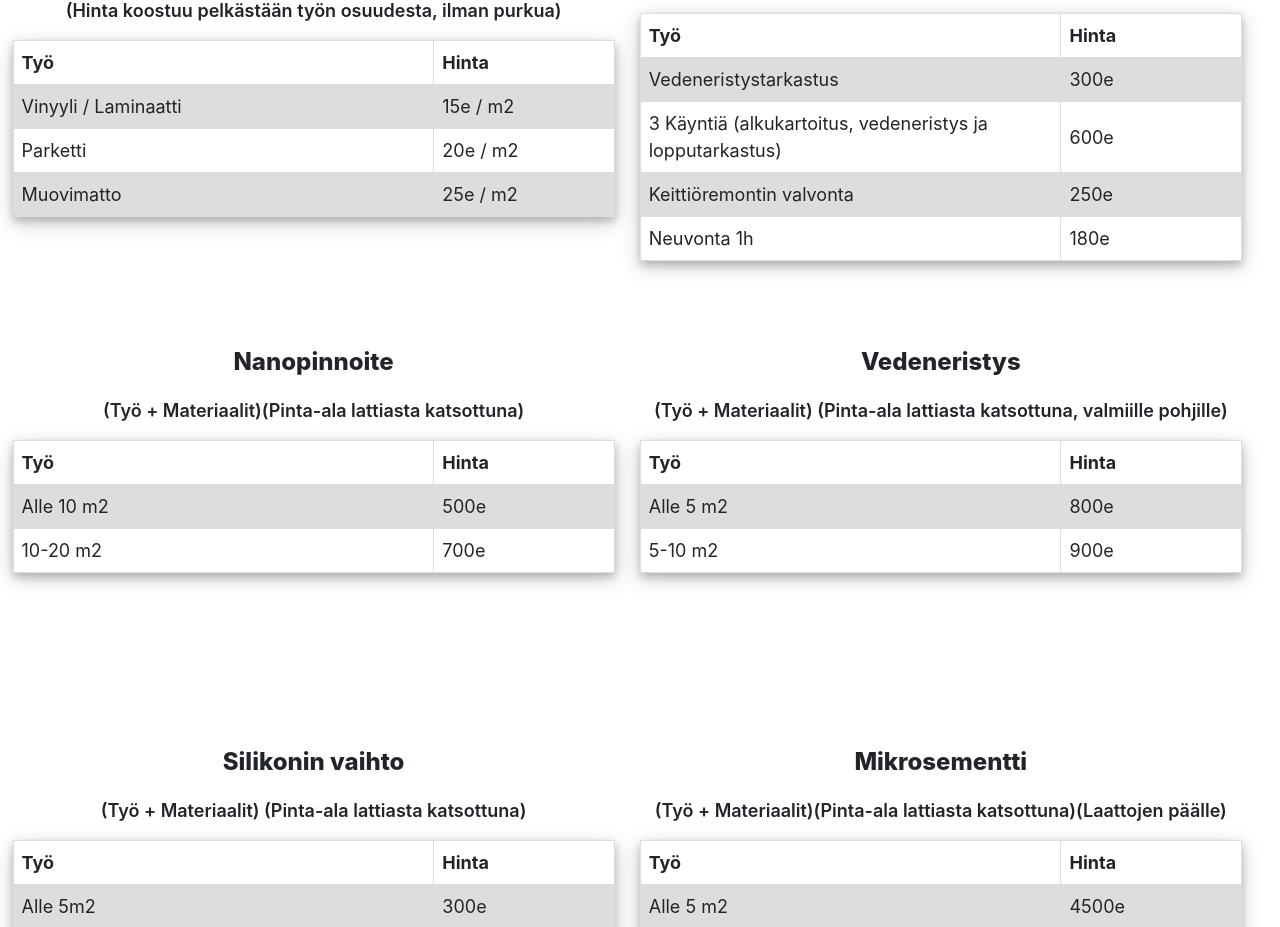
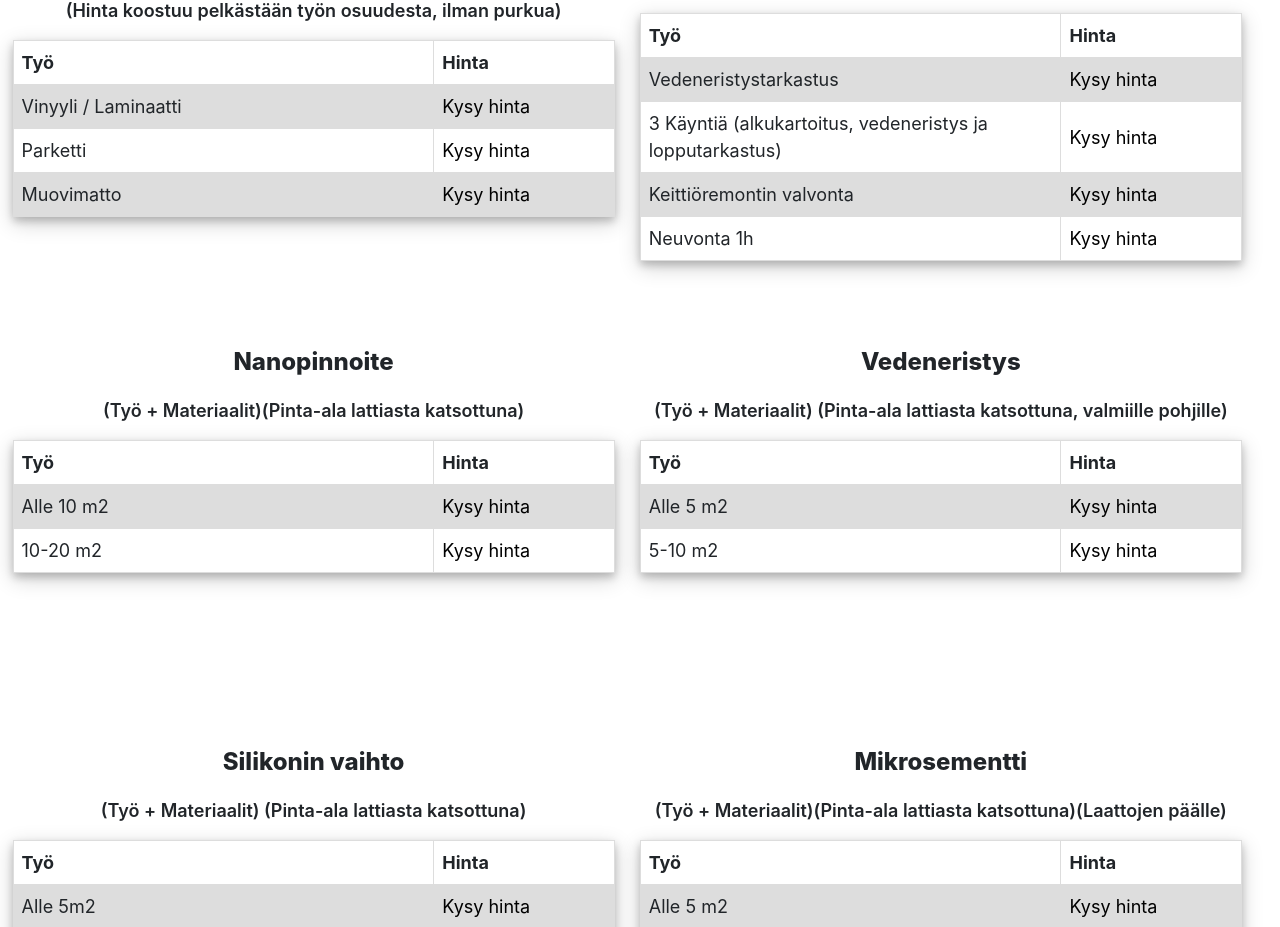
Before and after one commit to juriki/juriki.github.io, a React (Create React App) app: page /about in a window 1280 px wide. Shown: the part 256-1183 px from the top of the page. Built offline with nearby package versions, Linux system fonts and the light colour scheme.

Commit message:
Hinta Muokkaus

```diff
--- a/src/AboutPage/Aboute.jsx
+++ b/src/AboutPage/Aboute.jsx
@@ -7,29 +7,29 @@ import React from 'react';
 
 function Aboute() {
     const lattia = ["Vinyyli / Laminaatti", "Parketti ", "Muovimatto"]
-    const lattiaHinta = ["15e / m2", "20e / m2 ", "25e / m2"]
+    const lattiaHinta = [<a href='contacts'style={{color: 'black'}}>Kysy hinta</a>,<a href='contacts'style={{color: 'black'}}>Kysy hinta</a>,<a href='contacts'style={{color: 'black'}}>Kysy hinta</a>]
     const lattiaText = "(Hinta koostuu pelkästään työn osuudesta, ilman purkua)"
 
     const vedeneristys = ["Alle 5 m2 ", "5-10 m2",]
-    const vedeneristysHinta = ["800e", "900e",]
+    const vedeneristysHinta = [<a href='contacts'style={{color: 'black'}}>Kysy hinta</a>,<a href='contacts'style={{color: 'black'}}>Kysy hinta</a>,]
     const vedeneristysText = "(Työ + Materiaalit) (Pinta-ala lattiasta katsottuna, valmiille pohjille)"
 
     const naopinnote = ["Alle 10 m2 ", "10-20 m2 "]
-    const naopinnoteHinta = ["500e", "700e"]
+    const naopinnoteHinta = [<a href='contacts'style={{color: 'black'}}>Kysy hinta</a>,<a href='contacts'style={{color: 'black'}}>Kysy hinta</a>,]
     const naopinnoteText = "(Työ + Materiaalit)(Pinta-ala lattiasta katsottuna)"
 
 
     const markatilavalvonta = ["Vedeneristystarkastus", "3 Käyntiä (alkukartoitus, vedeneristys ja lopputarkastus)", "Keittiöremontin valvonta", "Neuvonta 1h"]
-    const markatilavalvontaHinta = ["300e", "600e", "250e", "180e"]
+    const markatilavalvontaHinta = [<a href='contacts'style={{color: 'black'}}>Kysy hinta</a>,<a href='contacts'style={{color: 'black'}}>Kysy hinta</a>,<a href='contacts'style={{color: 'black'}}>Kysy hinta</a>,<a href='contacts'style={{color: 'black'}}>Kysy hinta</a>,]
     const markatilavalvontaText = ""
 
     const silikoninVaihto = ["Alle 5m2", "5-10 m2 "]
-    const silikoninVaihtoHinta = ["300e", "350e"]
+    const silikoninVaihtoHinta = [<a href='contacts'style={{color: 'black'}}>Kysy hinta</a>,<a href='contacts'style={{color: 'black'}}>Kysy hinta</a>,]
     const silikoninVaihtoText = "(Työ + Materiaalit) (Pinta-ala lattiasta katsottuna)"
 
 
     const mikrosementti = ["Alle 5 m2 ", "5-10 m2 "]
-    const mikrosementtiHinta = ["4500e", "5500e"]
+    const mikrosementtiHinta = [<a href='contacts'style={{color: 'black'}}>Kysy hinta</a>,<a href='contacts'style={{color: 'black'}}>Kysy hinta</a>,]
     const mikrosementtiTekst = "(Työ + Materiaalit)(Pinta-ala lattiasta katsottuna)(Laattojen päälle) "
     return (
         <>
```
Also changed, not shown: public/Sertifikat.png.
